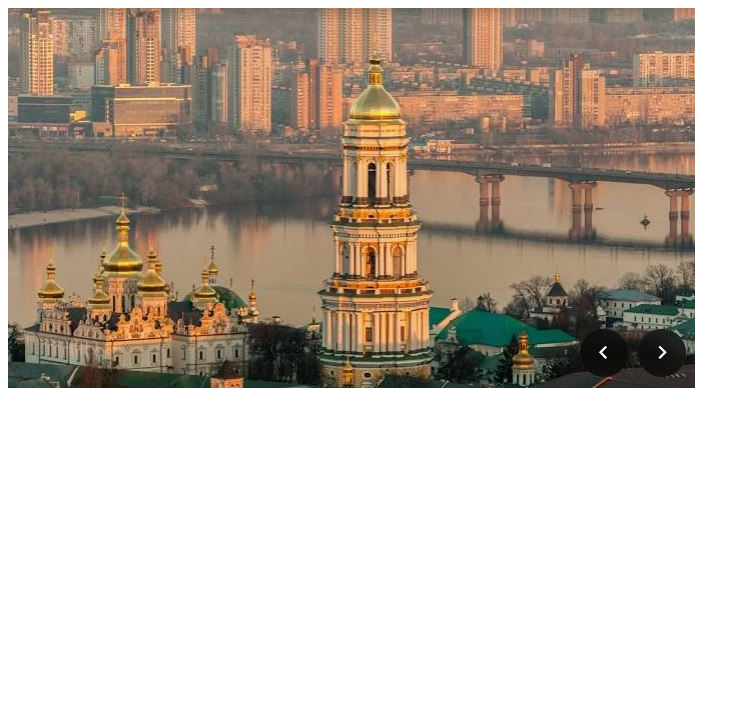
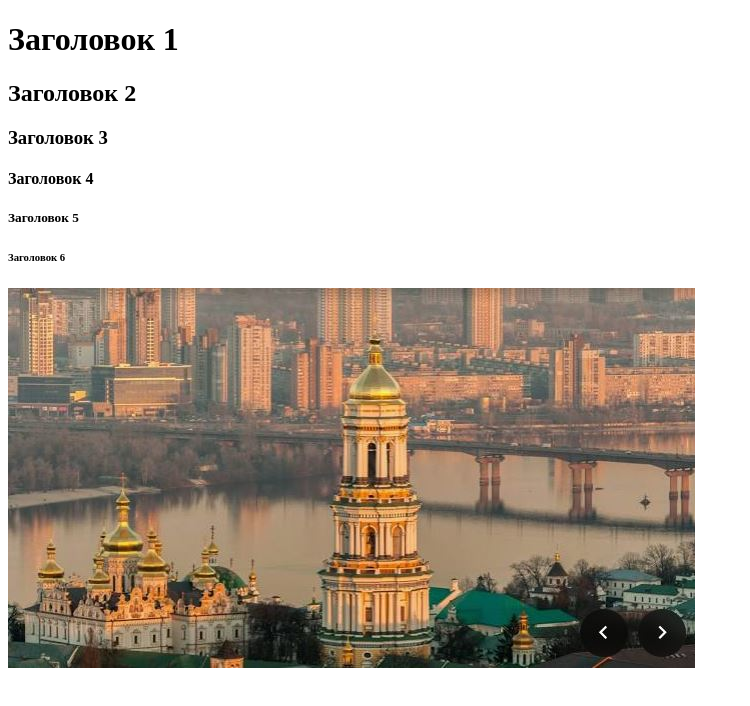
Before and after one commit to Alex-pro61/leraarnl2024-3, a plain HTML site: page index.html in a window 1280 px wide. Shown: the whole page, without its empty margins (0-750 px from the left). Drawn offline with Linux system fonts and the light colour scheme.

Commit message:
Додав заголовки

```diff
--- a/index.html
+++ b/index.html
@@ -7,6 +7,12 @@
     <title>ВчительNL</title>
 </head>
 <body>
+    <h1>Заголовок 1</h1>
+    <h2>Заголовок 2</h2>
+    <h3>Заголовок 3</h3>
+    <h4>Заголовок 4</h4>
+    <h5>Заголовок 5</h5>
+    <h6>Заголовок 6</h6>
     <img src="kyiv.JPG" alt="Flowers in Chania">
 </body>
 </html>
```
